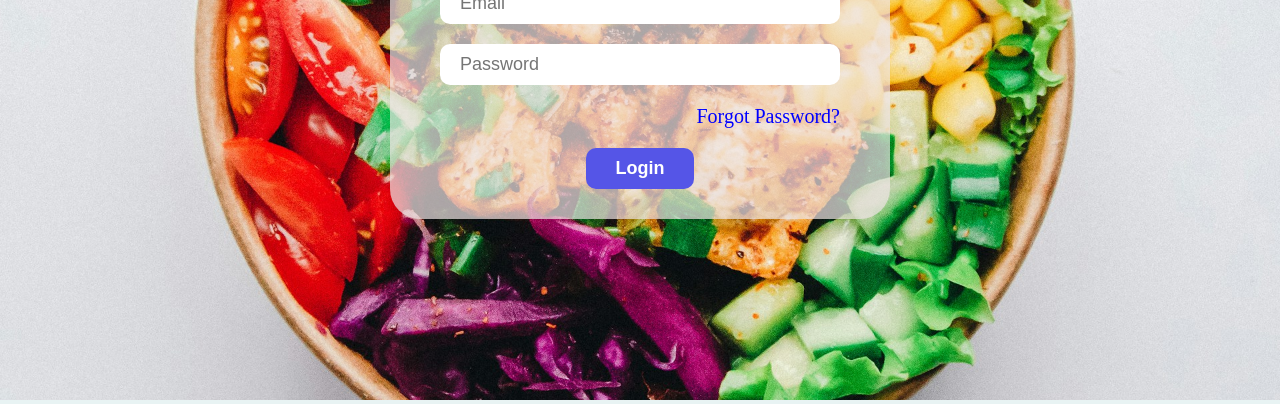
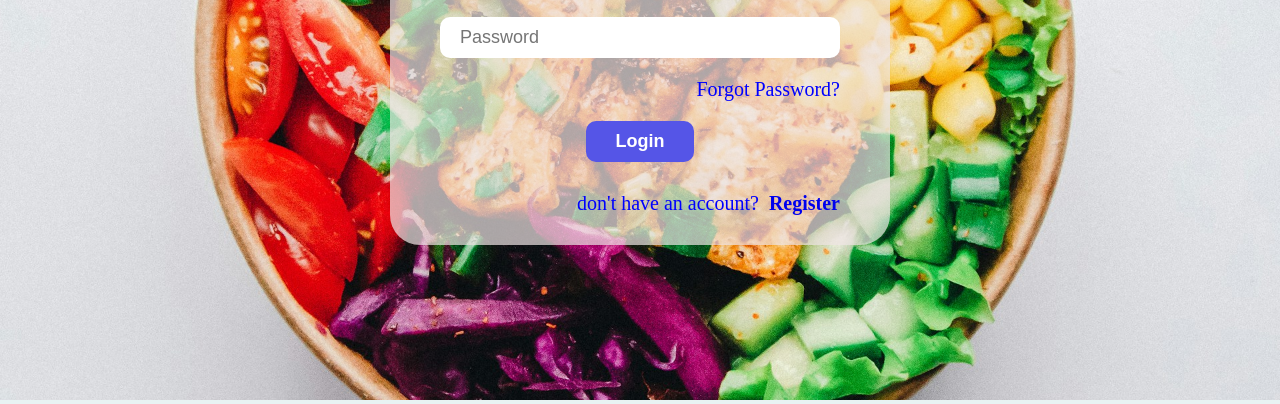
Before and after one commit to Muhammadwaseemgtk/restaurant-website, a plain HTML site: page login.html in a window 1280 px wide. Shown: the part 396-800 px from the top of the page. Drawn offline with Linux system fonts and the light colour scheme.

Commit message:
added some changes to the login and register page

```diff
--- a/login.css
+++ b/login.css
@@ -55,3 +55,23 @@
 .login-box button:hover{
     background-color: rgba(85, 85, 231,0.7);
 }
+
+
+.register-link{
+    display: flex;
+    align-items: center;
+    justify-content: center;
+    gap: 10px;
+    width: 100%;
+    margin-top: 10px;
+}
+
+.register-link a{
+    text-decoration: none;
+    font-size: 20px;
+    font-weight: bold;
+}
+
+.register-link a:hover{
+    color: rgb(90, 84, 84);
+}
--- a/login.html
+++ b/login.html
@@ -27,6 +27,10 @@
         <input type="password" name="password" placeholder="Password">
         <p>Forgot Password?</p>
         <button>Login</button>
+        <div class="register-link">
+            <p>don't have an account?</p>
+            <a href="register.html">Register</a>
+        </div>
         </div>
       </div>
     </div>
```
Also changed, not shown: register.html (+4 -1 lines).
